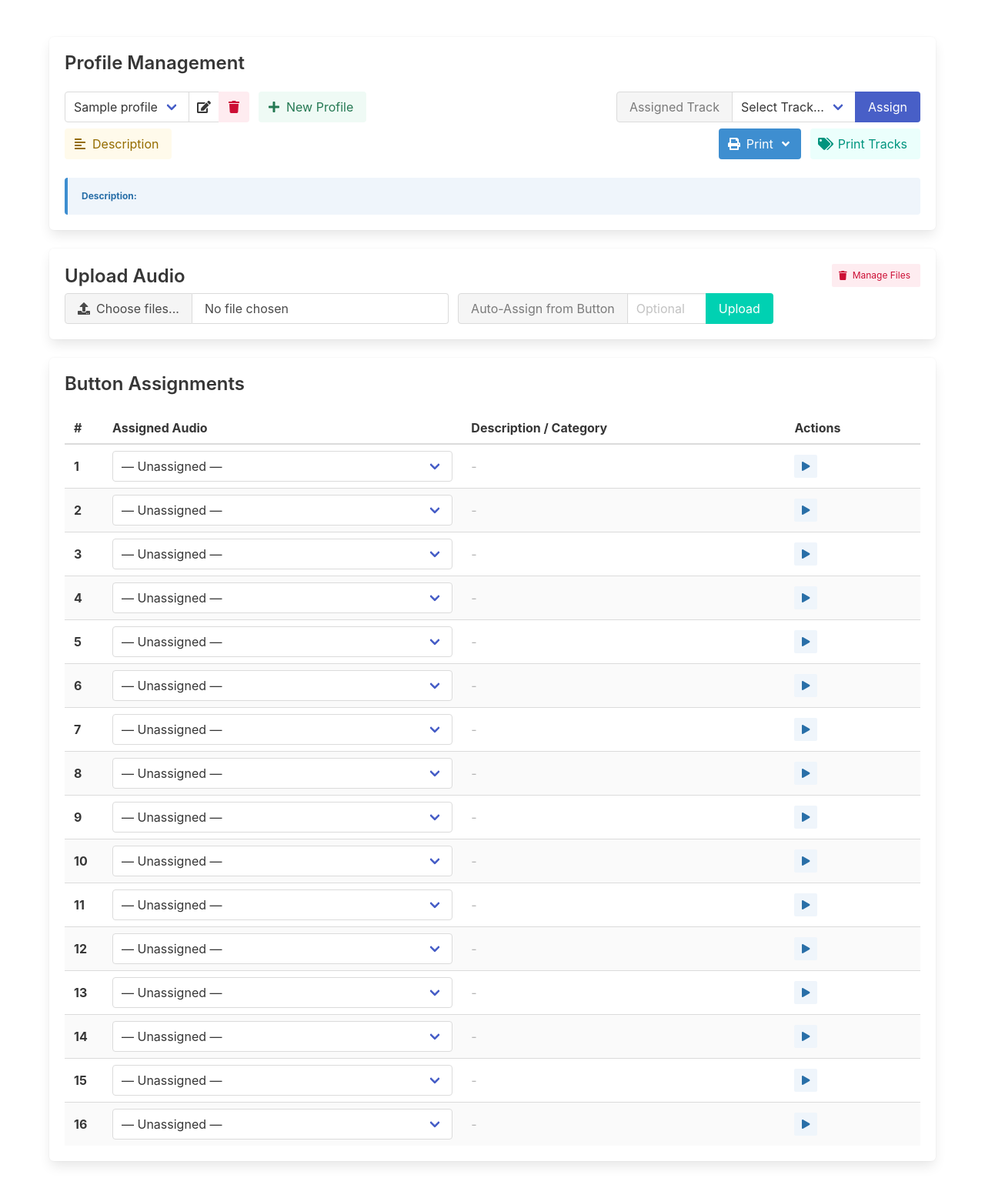
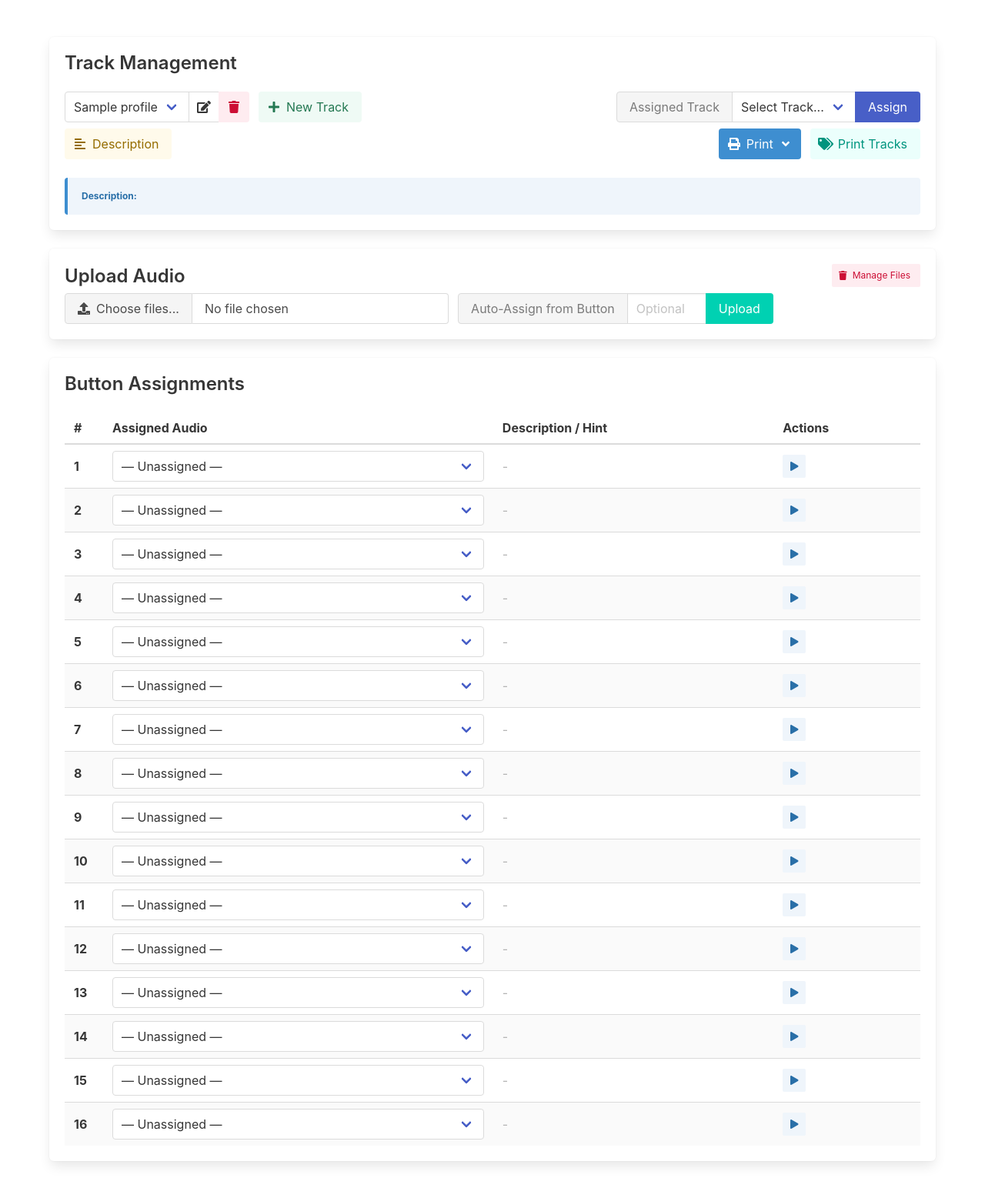
Before and after one commit to schubbydoo/sound-machine, a Flask app: template web_interface/backend/templates/index.html in a window 1280 px wide. Shown: the part 52-1609 px from the top of the page at 77% size. Run offline with Flask 3, Linux system fonts and the light colour scheme; the template is opened without the code that fills it: most values are stand-ins (such as "Sample title", 1, 10 or a date in 2020).

Commit message:
Minor changes in the WebUI for titles and inline text edits for the hint and description

```diff
--- a/web_interface/backend/app.py
+++ b/web_interface/backend/app.py
@@ -140,7 +140,7 @@ def index():
     mappings = {}
     if active_profile_id:
         rows = conn.execute("""
-            SELECT bm.button_id, af.filename, af.description, af.category, af.id as audio_id
+            SELECT bm.button_id, af.filename, af.description, af.category, af.hint, af.id as audio_id
             FROM button_mappings bm
             JOIN audio_files af ON bm.audio_file_id = af.id
             WHERE bm.profile_id = ?
--- a/web_interface/backend/templates/index.html
+++ b/web_interface/backend/templates/index.html
@@ -10,6 +10,25 @@
     .audio-row { align-items: center; }
     .is-clickable { cursor: pointer; }
     .channel-badge { margin-left: 0.5rem; }
+    /* Inline edit styles */
+    .inline-edit-input {
+      font-size: 0.75rem;
+      padding: 0.25rem 0.5rem;
+      border: 1px solid #dbdbdb;
+      border-radius: 4px;
+      background: #fafafa;
+      width: 100%;
+      margin-bottom: 0.25rem;
+    }
+    .inline-edit-input:focus {
+      border-color: #3273dc;
+      outline: none;
+      background: #fff;
+    }
+    .view-mode, .edit-mode { display: block; }
+    .edit-mode { display: none; }
+    tr.is-editing .view-mode { display: none; }
+    tr.is-editing .edit-mode { display: block; }
   </style>
 </head>
 <body>
@@ -33,7 +52,7 @@
 
     <!-- Profile Management -->
     <div class="box">
-        <h2 class="title is-4">Profile Management</h2>
+        <h2 class="title is-4">Track Management</h2>
 
         <!-- Row 1: Profile Selection and Assignment -->
         <div class="level mb-2">
@@ -66,7 +85,7 @@
                 <div class="level-item">
                     <button class="button is-success is-light" onclick="createProfile()">
                         <span class="icon"><i class="fas fa-plus"></i></span>
-                        <span>New Profile</span>
+                        <span>New Track</span>
                     </button>
                 </div>
             </div>
@@ -207,14 +226,14 @@
                     <tr>
                         <th width="50">#</th>
                         <th>Assigned Audio</th>
-                        <th>Description / Category</th>
+                        <th>Description / Hint</th>
                         <th>Actions</th>
                     </tr>
                 </thead>
                 <tbody>
                     {% for i in range(1, 17) %}
                     {% set m = mappings.get(i) %}
-                    <tr>
+                    <tr id="row-{{ i }}" data-audio-id="{{ m.audio_id if m else '' }}" data-category="{{ m.category or '' if m else '' }}">
                         <td class="is-vcentered"><strong>{{ i }}</strong></td>
                         <td class="is-vcentered">
                             <div class="select is-fullwidth">
@@ -230,8 +249,14 @@
                         </td>
                         <td class="is-vcentered">
                             {% if m %}
-                                <div><small><strong>Desc:</strong> {{ m.description or '-' }}</small></div>
-                                <div><small><strong>Cat:</strong> {{ m.category or '-' }}</small></div>
+                                <div class="view-mode">
+                                    <div><small><strong>Desc:</strong> {{ m.description or '-' }}</small></div>
+                                    {% if m.hint %}<div><small><strong>Hint:</strong> {{ m.hint }}</small></div>{% endif %}
+                                </div>
+                                <div class="edit-mode">
+                                    <div style="display:flex; align-items:center; gap:0.5rem; margin-bottom:0.25rem;"><small><strong>Desc:</strong></small> <input type="text" class="inline-edit-input" id="edit-desc-{{ i }}" value="{{ m.description or '' }}" placeholder="Description" style="flex:1; margin-bottom:0;"></div>
+                                    <div style="display:flex; align-items:center; gap:0.5rem;"><small><strong>Hint:</strong></small> <input type="text" class="inline-edit-input" id="edit-hint-{{ i }}" value="{{ m.hint or '' }}" placeholder="Hint" style="flex:1; margin-bottom:0;"></div>
+                                </div>
                             {% else %}
                                 <span class="has-text-grey-light">-</span>
                             {% endif %}
@@ -242,9 +267,19 @@
                                     <span class="icon"><i class="fas fa-play"></i></span>
                                 </button>
                                 {% if m %}
-                                <button class="button is-warning is-light" onclick='editMetadata({{ m | tojson }})' title="Edit Metadata">
-                                    <span class="icon"><i class="fas fa-tag"></i></span>
-                                </button>
+                                <div class="view-mode" style="display: inline-block;">
+                                    <button class="button is-warning is-light" onclick="startInlineEdit({{ i }})" title="Edit Description & Hint">
+                                        <span class="icon"><i class="fas fa-pencil-alt"></i></span>
+                                    </button>
+                                </div>
+                                <div class="edit-mode">
+                                    <button class="button is-success is-light" onclick="saveInlineEdit({{ i }})" title="Save">
+                                        <span class="icon"><i class="fas fa-check"></i></span>
+                                    </button>
+                                    <button class="button is-danger is-light" onclick="cancelInlineEdit({{ i }})" title="Cancel">
+                                        <span class="icon"><i class="fas fa-times"></i></span>
+                                    </button>
+                                </div>
                                 {% endif %}
                             </div>
                         </td>
@@ -555,6 +590,73 @@ async function saveMetadata() {
     else alert('Error saving metadata');
 }
 
+// Inline Editing Functions
+let inlineEditOriginal = {};
+
+function startInlineEdit(rowNum) {
+    const row = document.getElementById('row-' + rowNum);
+    // Store original values for cancel
+    inlineEditOriginal[rowNum] = {
+        desc: document.getElementById('edit-desc-' + rowNum).value,
+        hint: document.getElementById('edit-hint-' + rowNum).value
+    };
+    row.classList.add('is-editing');
+    document.getElementById('edit-desc-' + rowNum).focus();
+}
+
+function cancelInlineEdit(rowNum) {
+    const row = document.getElementById('row-' + rowNum);
+    // Restore original values
+    if (inlineEditOriginal[rowNum]) {
+        document.getElementById('edit-desc-' + rowNum).value = inlineEditOriginal[rowNum].desc;
+        document.getElementById('edit-hint-' + rowNum).value = inlineEditOriginal[rowNum].hint;
+    }
+    row.classList.remove('is-editing');
+    delete inlineEditOriginal[rowNum];
+}
+
+async function saveInlineEdit(rowNum) {
+    const row = document.getElementById('row-' + rowNum);
+    const audioId = row.dataset.audioId;
+    const category = row.dataset.category;
+    const desc = document.getElementById('edit-desc-' + rowNum).value;
+    const hint = document.getElementById('edit-hint-' + rowNum).value;
+
+    console.log('Saving inline edit:', {rowNum, audioId, category, desc, hint});
+
+    if (!audioId) {
+        alert('Error: No audio ID found for this row');
+        return;
+    }
+
+    const fd = new FormData();
+    fd.append('id', audioId);
+    fd.append('description', desc);
+    fd.append('category', category);
+    fd.append('hint', hint);
+
+    try {
+        const res = await fetch('/api/metadata/update', {method: 'POST', body: fd});
+        const result = await res.json();
+        console.log('Save response:', result);
+        if (res.ok && result.ok) {
+            // Update the view mode display
+            const viewMode = row.querySelector('td:nth-child(3) .view-mode');
+            let html = '<div><small><strong>Desc:</strong> ' + (desc || '-') + '</small></div>';
+            if (hint) {
+                html += '<div><small><strong>Hint:</strong> ' + hint + '</small></div>';
+            }
+            viewMode.innerHTML = html;
+            row.classList.remove('is-editing');
+            delete inlineEditOriginal[rowNum];
+        } else {
+            alert('Error saving changes');
+        }
+    } catch(e) {
+        alert('Failed to save: ' + e.message);
+    }
+}
+
 // File Management Modal Functions
 function openFilesModal() {
     document.getElementById('filesModal').classList.add('is-active');
```
